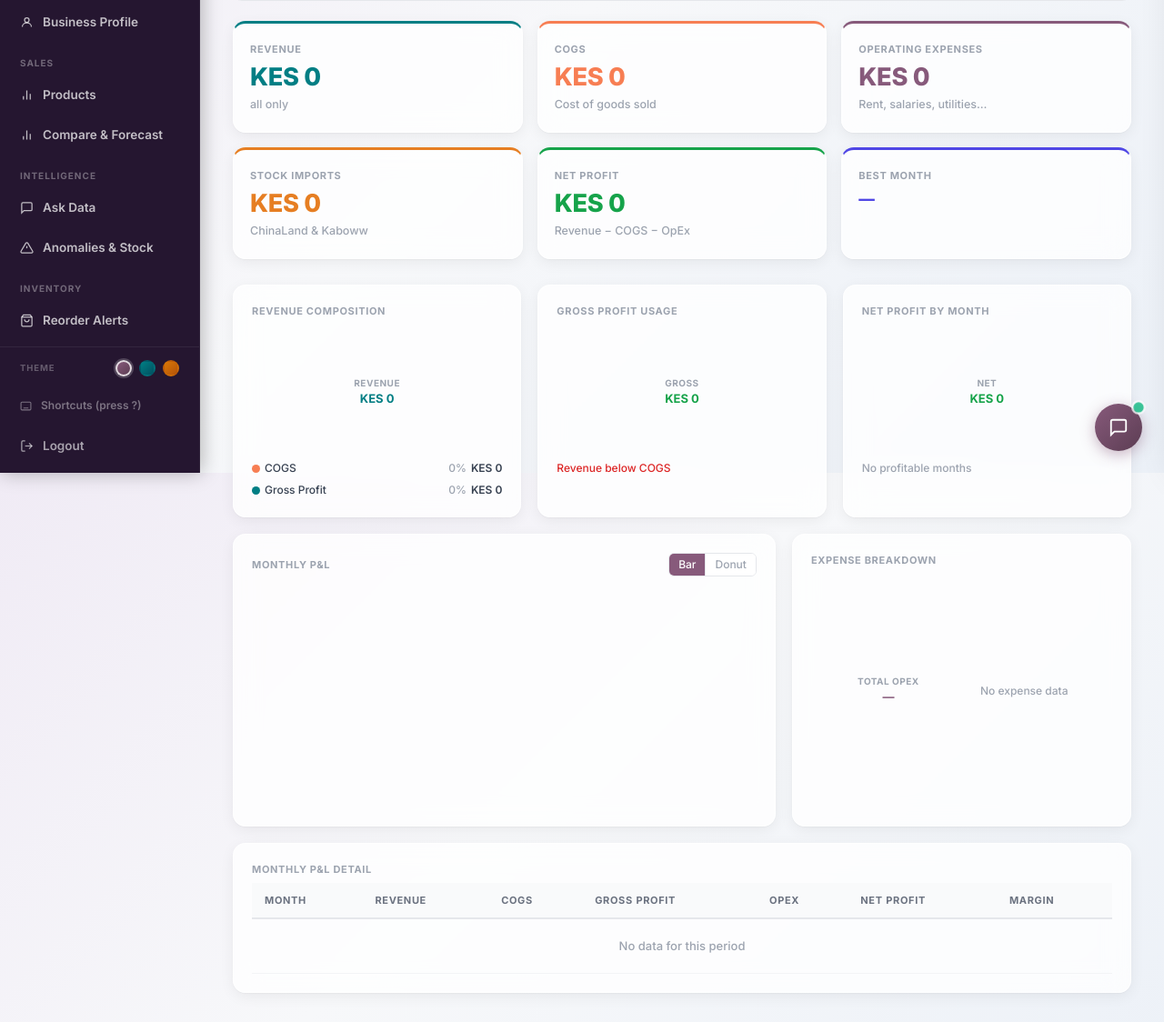
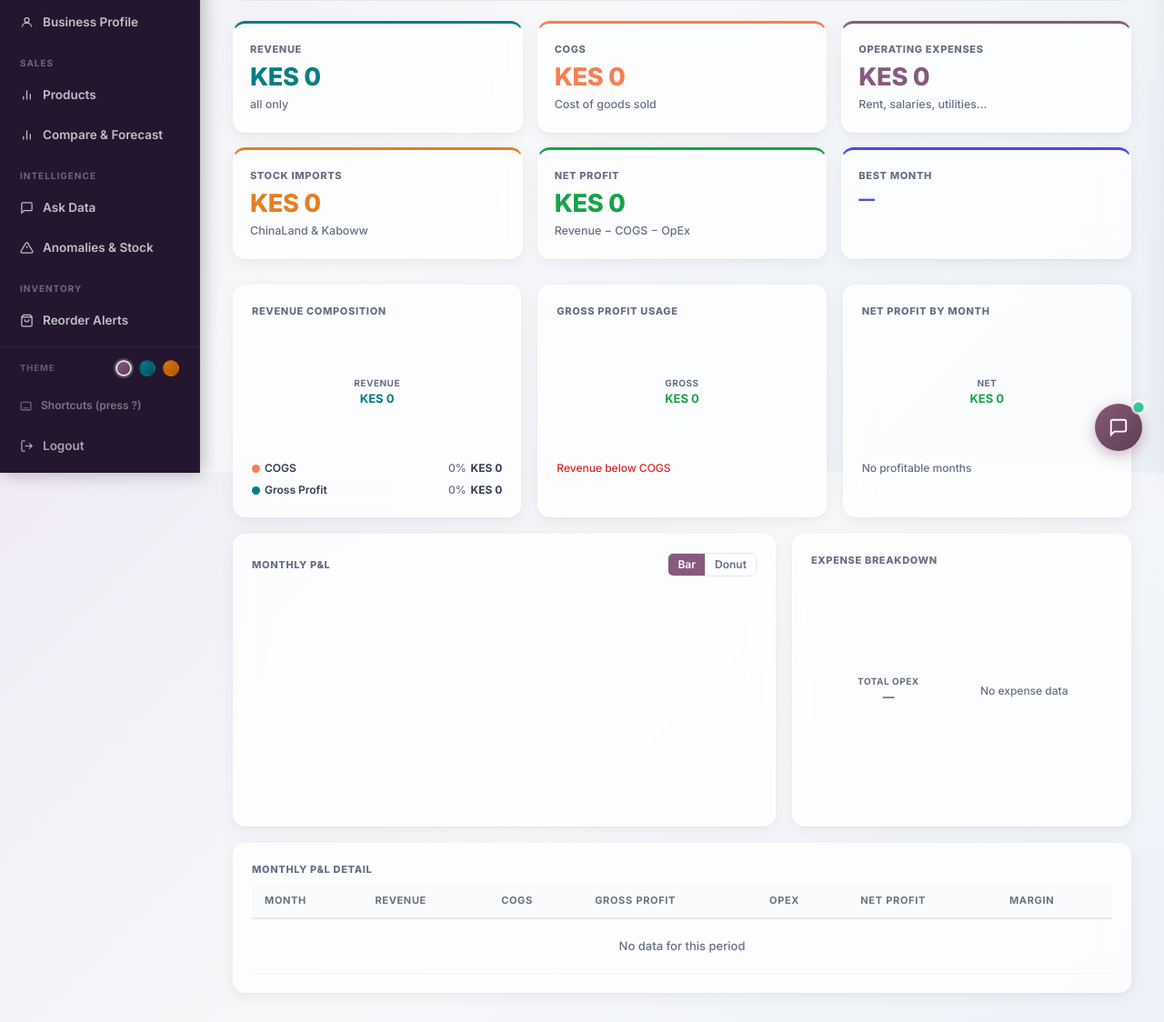
Before and after one commit to collynes/SmartOdooReports, a Flask app: template templates/analytics.html in a window 1280 px wide. Shown: the part 280-1404 px from the top of the page at 91% size. Run offline with Flask 3, Linux system fonts and the light colour scheme; the template is opened without the code that fills it, so the values that code supplies are empty; a map, chart or similar area stays blank; some libraries are stand-ins or nearby versions.

Commit message:
Polish P&L dashboard contrast and donut palette

```diff
--- a/templates/analytics.html
+++ b/templates/analytics.html
@@ -4,7 +4,7 @@
 {% block content %}
 <style>
   .stat-value { font-size:1.7rem;font-weight:800;line-height:1.2;letter-spacing:-.3px; }
-  .stat-sub   { font-size:0.78rem;color:#9ca3af;margin-top:5px; }
+  .stat-sub   { font-size:0.78rem;color:#667085;margin-top:5px;font-weight:500; }
   .anal-hero {
     background: linear-gradient(135deg, var(--pdd) 0%, var(--p) 50%, var(--pbdr) 100%);
     border-radius: 16px;
@@ -17,7 +17,7 @@
   .kpi-accent { width:4px;border-radius:2px;flex-shrink:0;min-height:46px; }
 
   .ct-wrap  { display:flex;border:1.5px solid #e5e7eb;border-radius:6px;overflow:hidden; }
-  .ct-btn   { padding:3px 10px;font-size:12px;font-weight:500;background:#fff;color:#9ca3af;border:none;cursor:pointer;transition:all .12s; }
+  .ct-btn   { padding:3px 10px;font-size:12px;font-weight:600;background:#fff;color:#667085;border:none;cursor:pointer;transition:all .12s; }
   .ct-btn+.ct-btn { border-left:1.5px solid #e5e7eb; }
   .ct-btn:hover  { background:#f5f0f4;color:var(--p); }
   .ct-btn.active { background:var(--p);color:#fff; }
@@ -44,7 +44,7 @@
   @media(min-width:1200px) { .stock-grid { grid-template-columns:repeat(5,1fr); } }
   .stock-item { background:#f9fafb;border:1px solid #e5e7eb;border-radius:10px;padding:10px 12px; }
   .stock-name { font-size:0.78rem;font-weight:600;color:#374151;margin-bottom:5px;line-height:1.3; }
-  .stock-qty  { font-size:0.7rem;color:#9ca3af; }
+  .stock-qty  { font-size:0.7rem;color:#667085; }
   .stock-val  { font-size:0.95rem;font-weight:700;color:#017E84;margin-top:3px; }
   .stock-margin { font-size:0.68rem;color:#16a34a;font-weight:500;margin-top:2px; }
 
@@ -63,7 +63,7 @@
 
   .donut-wrap { display:flex;gap:16px;align-items:center;flex-wrap:wrap; }
   .donut-center { position:absolute;inset:0;display:flex;flex-direction:column;align-items:center;justify-content:center;pointer-events:none; }
-  .donut-legend { display:flex;flex-direction:column;gap:6px;font-size:12px;flex:1;min-width:110px; }
+  .donut-legend { display:flex;flex-direction:column;gap:6px;font-size:12px;flex:1;min-width:110px;color:#344054;font-weight:500; }
   .donut-legend-item { display:flex;align-items:center;justify-content:space-between;gap:8px; }
   .donut-legend-dot  { width:9px;height:9px;border-radius:50%;flex-shrink:0; }
 
@@ -74,7 +74,7 @@
   .tab-content.active { display:block; }
 
   .card-header-row { display:flex;align-items:center;justify-content:space-between;margin-bottom:14px;flex-wrap:wrap;gap:8px; }
-  .card-label { font-size:11px;font-weight:700;text-transform:uppercase;letter-spacing:.06em;color:#9ca3af;margin-bottom:6px; }
+  .card-label { font-size:11px;font-weight:800;text-transform:uppercase;letter-spacing:.06em;color:#667085;margin-bottom:6px; }
 </style>
 
 <!-- Page header — hero strip, same family as Business Profile -->
@@ -146,7 +146,7 @@
       <div style="position:relative;width:130px;height:130px;flex-shrink:0;">
         <canvas id="revDonutChart" width="130" height="130"></canvas>
         <div class="donut-center">
-          <div style="font-size:10px;color:#9ca3af;font-weight:700;text-transform:uppercase;letter-spacing:.5px;">Revenue</div>
+          <div style="font-size:10px;color:#667085;font-weight:700;text-transform:uppercase;letter-spacing:.5px;">Revenue</div>
           <div id="rev-donut-total" style="font-size:13px;font-weight:700;color:#017E84;"></div>
         </div>
       </div>
@@ -157,7 +157,7 @@
       <div style="position:relative;width:130px;height:130px;flex-shrink:0;">
         <canvas id="grossDonutChart" width="130" height="130"></canvas>
         <div class="donut-center">
-          <div style="font-size:10px;color:#9ca3af;font-weight:700;text-transform:uppercase;letter-spacing:.5px;">Gross</div>
+          <div style="font-size:10px;color:#667085;font-weight:700;text-transform:uppercase;letter-spacing:.5px;">Gross</div>
           <div id="gross-donut-total" style="font-size:13px;font-weight:700;color:#16a34a;"></div>
         </div>
       </div>
@@ -168,7 +168,7 @@
       <div style="position:relative;width:130px;height:130px;flex-shrink:0;">
         <canvas id="netDonutChart" width="130" height="130"></canvas>
         <div class="donut-center">
-          <div style="font-size:10px;color:#9ca3af;font-weight:700;text-transform:uppercase;letter-spacing:.5px;">Net</div>
+          <div style="font-size:10px;color:#667085;font-weight:700;text-transform:uppercase;letter-spacing:.5px;">Net</div>
           <div id="net-donut-total" style="font-size:13px;font-weight:700;color:#16a34a;"></div>
         </div>
       </div>
@@ -192,7 +192,7 @@
           <div style="position:relative;width:200px;height:200px;flex-shrink:0;">
             <canvas id="pnlDonutChart" width="200" height="200"></canvas>
             <div class="donut-center">
-              <div style="font-size:10px;color:#9ca3af;font-weight:700;text-transform:uppercase;letter-spacing:.5px;">Revenue</div>
+              <div style="font-size:10px;color:#667085;font-weight:700;text-transform:uppercase;letter-spacing:.5px;">Revenue</div>
               <div id="pnl-donut-total" style="font-size:13px;font-weight:700;color:#017E84;"></div>
             </div>
           </div>
@@ -206,7 +206,7 @@
         <div style="position:relative;flex-shrink:0;width:170px;height:170px;">
           <canvas id="expDonutChart" width="170" height="170"></canvas>
           <div class="donut-center">
-            <div style="font-size:10px;color:#9ca3af;font-weight:700;text-transform:uppercase;letter-spacing:.5px;">Total OpEx</div>
+            <div style="font-size:10px;color:#667085;font-weight:700;text-transform:uppercase;letter-spacing:.5px;">Total OpEx</div>
             <div id="donut-total" style="font-size:13px;font-weight:700;color:var(--p);"></div>
           </div>
         </div>
@@ -254,7 +254,7 @@
           <div style="position:relative;width:200px;height:200px;flex-shrink:0;">
             <canvas id="topProdDonutChart" width="200" height="200"></canvas>
             <div class="donut-center">
-              <div style="font-size:10px;color:#9ca3af;font-weight:700;text-transform:uppercase;letter-spacing:.5px;">Revenue</div>
+              <div style="font-size:10px;color:#667085;font-weight:700;text-transform:uppercase;letter-spacing:.5px;">Revenue</div>
               <div id="top-donut-total" style="font-size:13px;font-weight:700;color:#017E84;"></div>
             </div>
           </div>
@@ -268,7 +268,7 @@
         <div style="position:relative;flex-shrink:0;width:160px;height:160px;">
           <canvas id="stockDonutChart" width="160" height="160"></canvas>
           <div class="donut-center">
-            <div style="font-size:10px;color:#9ca3af;font-weight:700;text-transform:uppercase;letter-spacing:.5px;">Total Value</div>
+            <div style="font-size:10px;color:#667085;font-weight:700;text-transform:uppercase;letter-spacing:.5px;">Total Value</div>
             <div id="stock-total-label" style="font-size:13px;font-weight:700;color:#017E84;"></div>
           </div>
         </div>
@@ -314,10 +314,10 @@
           </div>
           <div style="text-align:right;">
             <div class="card-label">Avg / Month</div>
-            <div id="dir-shop-avg" style="font-size:1rem;font-weight:600;color:#9ca3af;">—</div>
+            <div id="dir-shop-avg" style="font-size:1rem;font-weight:600;color:#667085;">—</div>
           </div>
         </div>
-        <div id="dir-shop-months" style="font-size:11px;color:#9ca3af;margin-top:8px;"></div>
+        <div id="dir-shop-months" style="font-size:11px;color:#667085;margin-top:8px;"></div>
       </div>
     </div>
     <div class="dir-card">
@@ -333,10 +333,10 @@
           </div>
           <div style="text-align:right;">
             <div class="card-label">Avg / Month</div>
-            <div id="dir-kemboi-avg" style="font-size:1rem;font-weight:600;color:#9ca3af;">—</div>
+            <div id="dir-kemboi-avg" style="font-size:1rem;font-weight:600;color:#667085;">—</div>
           </div>
         </div>
-        <div id="dir-kemboi-months" style="font-size:11px;color:#9ca3af;margin-top:8px;"></div>
+        <div id="dir-kemboi-months" style="font-size:11px;color:#667085;margin-top:8px;"></div>
       </div>
     </div>
     <div class="dir-card">
@@ -352,10 +352,10 @@
           </div>
           <div style="text-align:right;">
             <div class="card-label">Avg / Month</div>
-            <div id="dir-mutai-avg" style="font-size:1rem;font-weight:600;color:#9ca3af;">—</div>
+            <div id="dir-mutai-avg" style="font-size:1rem;font-weight:600;color:#667085;">—</div>
           </div>
         </div>
-        <div id="dir-mutai-months" style="font-size:11px;color:#9ca3af;margin-top:8px;"></div>
+        <div id="dir-mutai-months" style="font-size:11px;color:#667085;margin-top:8px;"></div>
       </div>
     </div>
   </div>
@@ -376,7 +376,7 @@
           <div style="position:relative;width:190px;height:190px;flex-shrink:0;">
             <canvas id="dirSplitDonutChart" width="190" height="190"></canvas>
             <div class="donut-center">
-              <div style="font-size:10px;color:#9ca3af;font-weight:700;text-transform:uppercase;letter-spacing:.5px;">Total</div>
+              <div style="font-size:10px;color:#667085;font-weight:700;text-transform:uppercase;letter-spacing:.5px;">Total</div>
               <div id="dir-split-total" style="font-size:13px;font-weight:700;color:var(--p);"></div>
             </div>
           </div>
@@ -398,7 +398,7 @@
           <div style="position:relative;width:180px;height:180px;flex-shrink:0;">
             <canvas id="dirMonDonutChart" width="180" height="180"></canvas>
             <div class="donut-center">
-              <div style="font-size:10px;color:#9ca3af;font-weight:700;text-transform:uppercase;letter-spacing:.5px;">Net Profit</div>
+              <div style="font-size:10px;color:#667085;font-weight:700;text-transform:uppercase;letter-spacing:.5px;">Net Profit</div>
               <div id="dirmon-donut-total" style="font-size:13px;font-weight:700;color:#16a34a;"></div>
             </div>
           </div>
@@ -432,8 +432,14 @@
 
 <script>
 const KES = v => 'KES ' + Number(v).toLocaleString('en-KE', {minimumFractionDigits:0, maximumFractionDigits:0});
-const C = { purple: THEME.p(), teal:'#017E84', orange:'#F77E53', green:'#16a34a', red:'#dc2626', blue:'#4f46e5', yellow:'#E67E22', gray:'#9ca3af' };
-const PAL = [C.purple,C.teal,C.orange,C.green,C.blue,C.yellow,C.red,C.gray,'#9B59B6','#1ABC9C','#2ECC71','#E74C3C'];
+const C = { purple: THEME.p(), teal:'#017E84', orange:'#F77E53', green:'#16a34a', red:'#dc2626', gray:'#667085' };
+const DONUT_PAL = ['#5A3858','#6F4A6A','#845E7C','#98738D','#AD899F','#C09FB0','#D2B6C3','#E3CED6'];
+const PAL = DONUT_PAL;
+
+if (typeof Chart !== 'undefined') {
+  Chart.defaults.color = '#4b5563';
+  Chart.defaults.plugins.legend.labels.color = '#4b5563';
+}
 
 let activeYear = 'all';
 let pnlBarInst, pnlDonutInst, expDonutInst;
@@ -470,11 +476,11 @@ function buildDonutLegend(elId, labels, values, colors) {
     return `<div class="donut-legend-item">
       <div style="display:flex;align-items:center;gap:5px;min-width:0;">
         <div class="donut-legend-dot" style="background:${colors[i]};"></div>
-        <span style="color:#374151;overflow:hidden;text-overflow:ellipsis;white-space:nowrap;">${lbl}</span>
+        <span style="color:#344054;overflow:hidden;text-overflow:ellipsis;white-space:nowrap;font-weight:600;">${lbl}</span>
       </div>
       <div style="display:flex;gap:5px;flex-shrink:0;">
-        <span style="color:#9ca3af;">${pct}%</span>
-        <span style="font-weight:600;color:#374151;">${KES(values[i])}</span>
+        <span style="color:#667085;">${pct}%</span>
+        <span style="font-weight:700;color:#344054;">${KES(values[i])}</span>
       </div>
     </div>`;
   }).join('');
@@ -550,7 +556,7 @@ function renderDirMonDonut() {
     dirMonDonutInst = buildDonut('dirMonDonutChart', profRows.map(r=>r.month), profRows.map(r=>r.net_profit), PAL);
     buildDonutLegend('dirmon-donut-legend', profRows.map(r=>r.month), profRows.map(r=>r.net_profit), PAL);
   } else {
-    document.getElementById('dirmon-donut-legend').innerHTML = '<div style="color:#9ca3af;font-size:12px;">No profitable months</div>';
+    document.getElementById('dirmon-donut-legend').innerHTML = '<div style="color:#667085;font-size:12px;">No profitable months</div>';
   }
 }
 
@@ -621,7 +627,7 @@ async function loadOverview() {
   if (gross > 0) {
     const labels = net >= 0 ? ['OpEx','Net Profit'] : ['OpEx','Net Loss'];
     const vals   = net >= 0 ? [Math.max(opex,0), net] : [Math.max(opex,0) + Math.abs(net), 0.01];
-    const colors = net >= 0 ? [C.purple, C.green] : [C.red, '#eee'];
+    const colors = net >= 0 ? [C.purple, C.green] : [C.red, '#e5e7eb'];
     grossDonutInst = buildDonut('grossDonutChart', labels, vals, colors);
     buildDonutLegend('gross-donut-legend', labels, [Math.max(opex,0), Math.abs(net)], colors);
   } else {
@@ -636,7 +642,7 @@ async function loadOverview() {
     netDonutInst = buildDonut('netDonutChart', profitMonths.map(r=>r.month), profitMonths.map(r=>r.net_profit), PAL);
     buildDonutLegend('net-donut-legend', profitMonths.map(r=>r.month), profitMonths.map(r=>r.net_profit), PAL);
   } else {
-    document.getElementById('net-donut-legend').innerHTML = '<div style="color:#9ca3af;font-size:12px;">No profitable months</div>';
+    document.getElementById('net-donut-legend').innerHTML = '<div style="color:#667085;font-size:12px;">No profitable months</div>';
   }
 
   pnlBarInst = destroyChart(pnlBarInst);
@@ -655,8 +661,9 @@ async function loadOverview() {
       },
       options: {
         responsive:true,
-        plugins:{ legend:{ position:'bottom', labels:{boxWidth:12,font:{size:11}} } },
-        scales:{ y:{ ticks:{ callback:v=>'KES '+(v/1000).toFixed(0)+'k' } } }
+        plugins:{ legend:{ position:'bottom', labels:{boxWidth:12,font:{size:11,color:'#4b5563'}} } },
+        scales:{ y:{ ticks:{ color:'#667085', callback:v=>'KES '+(v/1000).toFixed(0)+'k' }, grid:{color:'#e5e7eb'} },
+                 x:{ ticks:{ color:'#667085' }, grid:{color:'#f1f5f9'} } }
       }
     });
   }
@@ -667,16 +674,16 @@ async function loadOverview() {
   if (expCats && expCats.length) {
     const totalOpex = expCats.reduce((s, r) => s + r.amount, 0);
     document.getElementById('donut-total').textContent = KES(totalOpex);
-    expDonutInst = buildDonut('expDonutChart', expCats.map(r=>r.category), expCats.map(r=>r.amount), PAL, { cutout:'68%' });
-    buildDonutLegend('exp-legend', expCats.map(r=>r.category), expCats.map(r=>r.amount), PAL);
+    expDonutInst = buildDonut('expDonutChart', expCats.map(r=>r.category), expCats.map(r=>r.amount), DONUT_PAL, { cutout:'68%' });
+    buildDonutLegend('exp-legend', expCats.map(r=>r.category), expCats.map(r=>r.amount), DONUT_PAL);
   } else {
     document.getElementById('donut-total').textContent = '—';
-    document.getElementById('exp-legend').innerHTML = '<div style="color:#9ca3af;font-size:12px;">No expense data</div>';
+    document.getElementById('exp-legend').innerHTML = '<div style="color:#667085;font-size:12px;">No expense data</div>';
   }
 
   const tbody = document.getElementById('pnl-tbody');
   if (!_pnlData.length) {
-    tbody.innerHTML = '<tr><td colspan="7" style="text-align:center;color:#9ca3af;padding:20px;">No data for this period</td></tr>';
+    tbody.innerHTML = '<tr><td colspan="7" style="text-align:center;color:#667085;padding:20px;">No data for this period</td></tr>';
   } else {
     let totRev=0,totCogs=0,totOpex=0,totNet=0;
     tbody.innerHTML = _pnlData.map(r => {
@@ -745,7 +752,7 @@ async function loadProducts() {
   const container = document.getElementById('stock-grid-container');
   const pillsEl   = document.getElementById('stock-summary-pills');
   if (!stock || !stock.length) {
-    container.innerHTML = '<p style="color:#9ca3af;text-align:center;padding:20px;">No stock data</p>';
+    container.innerHTML = '<p style="color:#667085;text-align:center;padding:20px;">No stock data</p>';
     return;
   }
   const totalVal = stock.reduce((s,r) => s + (r.value||0), 0);
```
